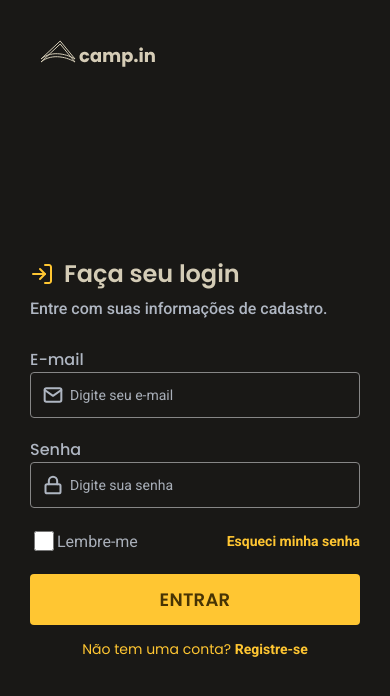
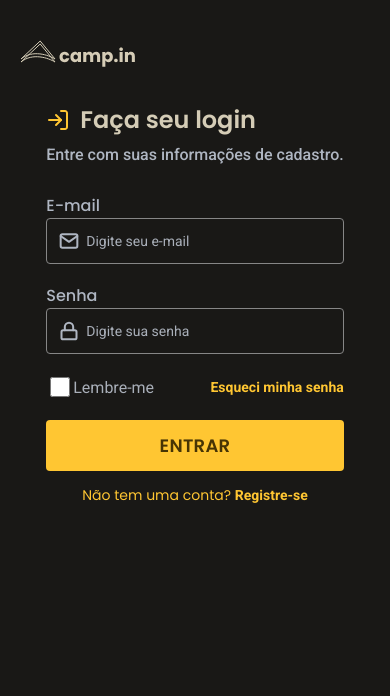
Before and after one commit to KrisMazzini/loginForm, a React (Vite) app: page / in a window 390 px wide. Shown: the top 696 px of the page. Built offline with nearby package versions, Linux system fonts and the light colour scheme.

Commit message:
adjust mobile layout

```diff
--- a/src/components/Logo/index.tsx
+++ b/src/components/Logo/index.tsx
@@ -10,5 +10,5 @@ export function Logo() {
 }
 
 const Container = styled.div`
-    margin: 40px 0 0 40px;
+    width: 100%;
 `
--- a/src/pages/Login/index.tsx
+++ b/src/pages/Login/index.tsx
@@ -19,16 +19,17 @@ export function Login() {
 }
 
 const Container = styled.div`
-    min-height: 100vh;
+    flex-grow: 1;
+
+    padding: 40px 20px;
 
     display: flex;
     flex-direction: column;
+    align-items: center;
 `
 
 const Main = styled.main`
-    flex-grow: 1;
-
-    padding: 30px;
+    margin: 30px 0;
 
     display: flex;
     flex-direction: column;
--- a/src/styles/global.css
+++ b/src/styles/global.css
@@ -11,6 +11,11 @@
 
 html, body, #root {
     min-height: 100vh;
+}
+
+#root {
+    display: flex;
+    flex-direction: column;
 }
 
 html * {
```
